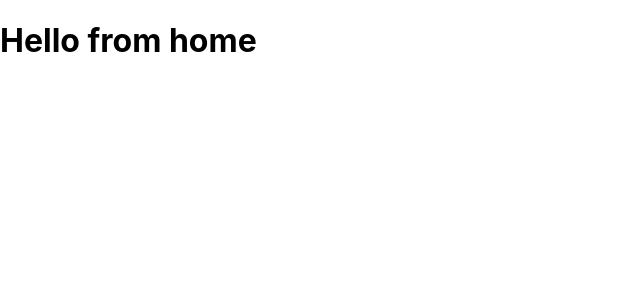
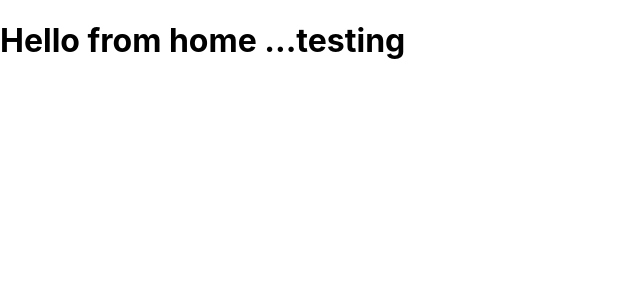
Before and after one commit to kydkit/movie-api-project, a React (Create React App) app: page / in a window 1280 px wide. Shown: the top 300 px of the page, without its empty margins (0-640 px from the left). Built offline with nearby package versions, Linux system fonts and the light colour scheme.

Commit message:
testing gitignore

```diff
--- a/src/App.js
+++ b/src/App.js
@@ -3,7 +3,7 @@ import "./App.scss";
 function App() {
   return (
     <div className="App">
-      <h1>Hello from home</h1>
+      <h1>Hello from home ...testing</h1>
     </div>
   );
 }
```
Also changed, not shown: 1 other file (tests, documents, lock files or other folders).
